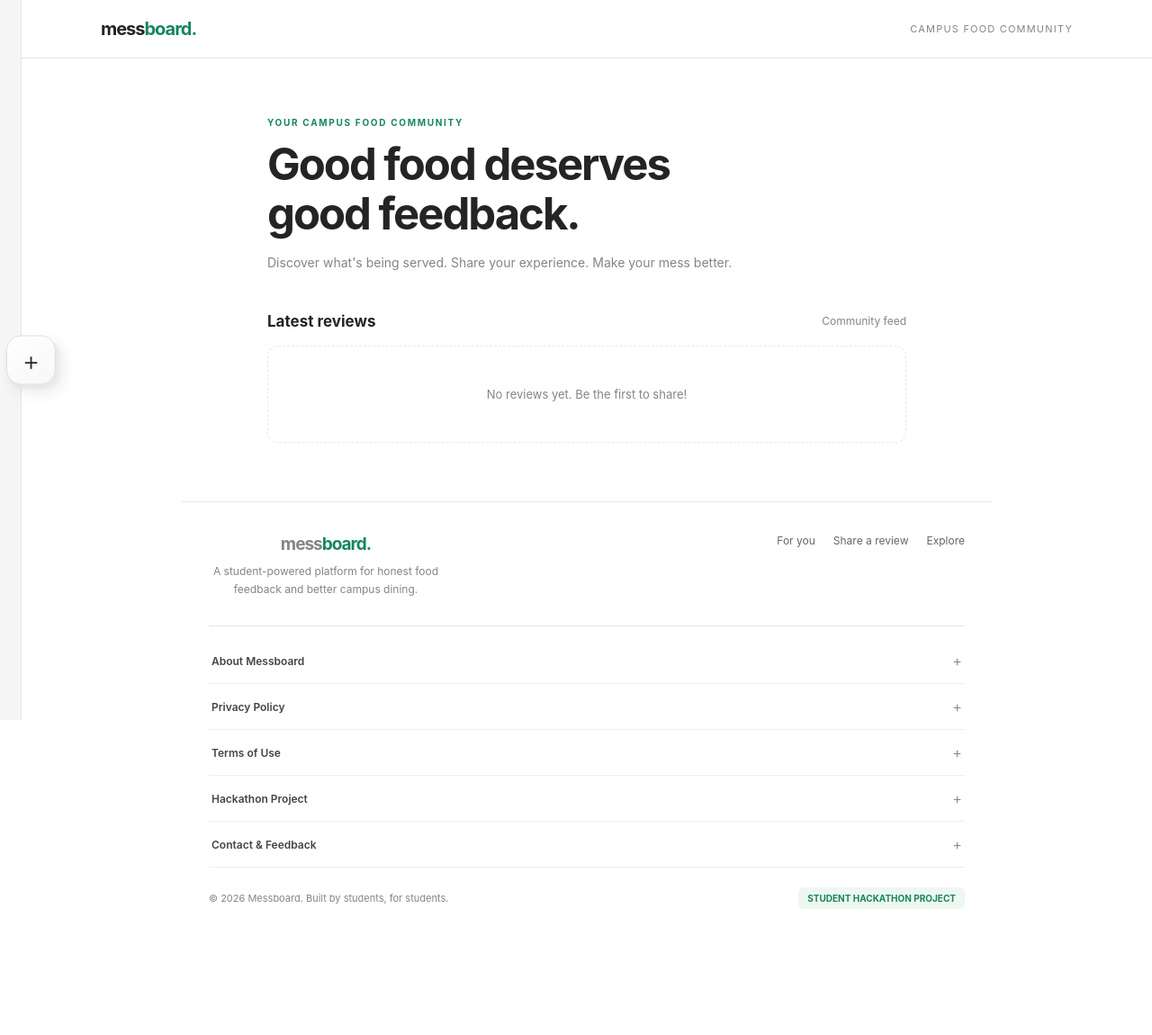
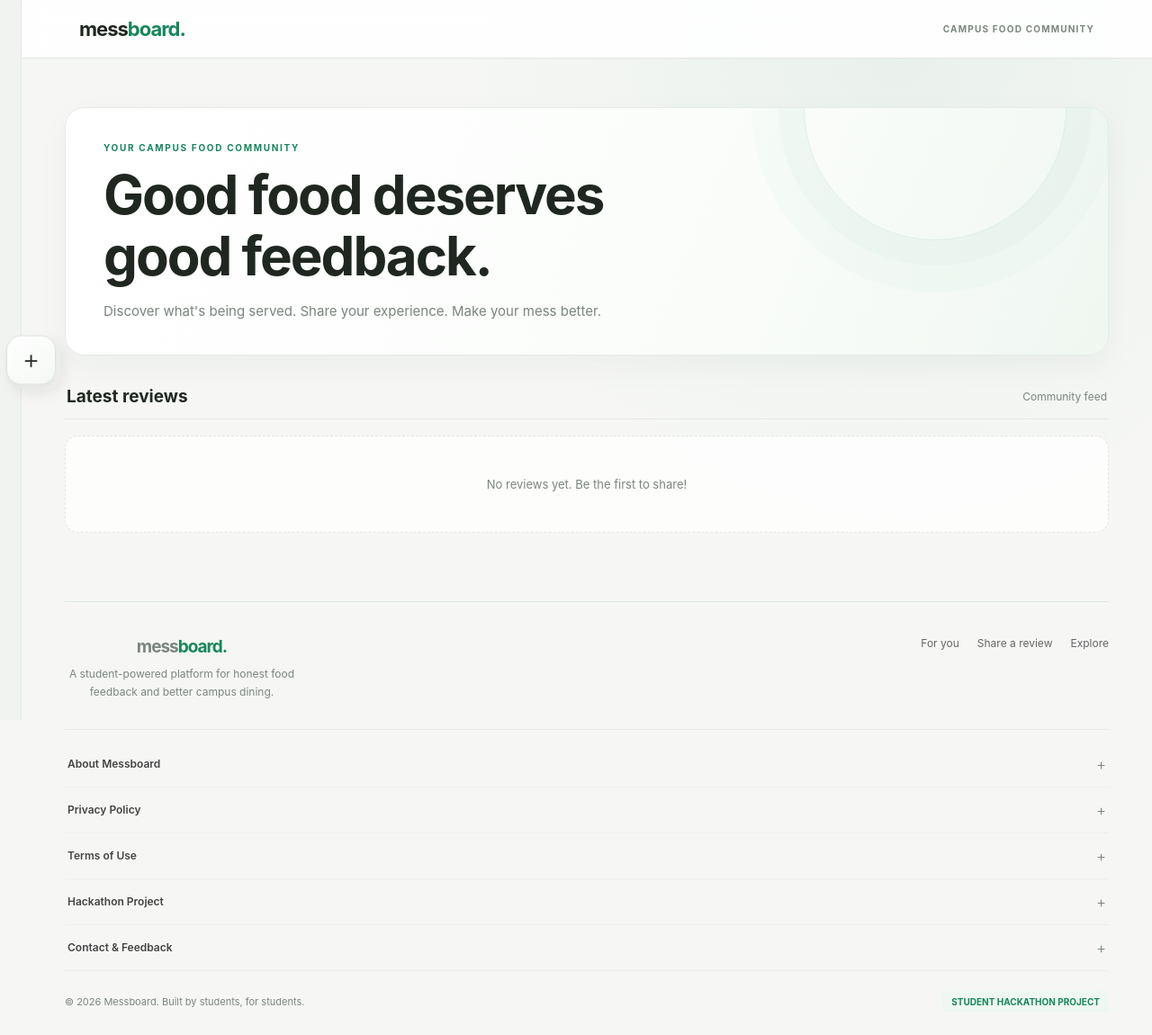
Before and after one commit to AvgLucer/MessBoard, a Spring Boot app: page / in a window 1280 px wide. Shown: the whole page at 90% size. Before the commit the page ends 1010 px from the top, so only its background shows below. Run offline with Spring Boot 4, Linux system fonts and the light colour scheme; data that the repository does not hold is empty.

Commit message:
Redesign MessBoard frontend UI

```diff
--- a/src/main/resources/static/index.html
+++ b/src/main/resources/static/index.html
@@ -76,6 +76,8 @@ button, input, textarea {
     color: #292929;
     font-size: 30px;
     font-weight: 300;
+    line-height: 1;
+    padding: 0 0 4px;
 
     cursor: pointer;
 
@@ -757,6 +759,189 @@ footer {
         transition-duration: .01ms !important;
     }
 }
+
+
+/* =========================================================
+   MESSBOARD VISUAL REFINEMENT — DESKTOP + SPACING POLISH
+   Visual-only overrides. Existing markup and behavior retained.
+   ========================================================= */
+:root {
+    --bg: #f6f7f5;
+    --panel: #ffffff;
+    --border: #e5e9e5;
+    --text: #202720;
+    --muted: #7b857d;
+    --green: #16865b;
+    --rail: #f0f3ef;
+}
+
+body {
+    background:
+        radial-gradient(ellipse at 78% 5%, rgba(22,134,91,.055), transparent 31rem),
+        var(--bg);
+}
+
+.main { min-height: 100vh; }
+
+.topbar {
+    padding-left: clamp(28px, 5vw, 84px);
+    padding-right: clamp(28px, 5vw, 84px);
+    background: rgba(255,255,255,.88);
+    box-shadow: 0 1px 0 rgba(25,45,30,.025);
+}
+
+.brand { font-size: 22px; }
+.top-label { font-weight: 650; font-size: 10px; }
+
+.content {
+    width: min(100% - 72px, 1160px);
+    max-width: 1160px;
+    margin: 54px auto 72px;
+    padding: 0;
+}
+
+.hero {
+    position: relative;
+    padding: 38px 42px 36px;
+    margin-bottom: 34px;
+    border: 1px solid #e5ebe5;
+    border-radius: 22px;
+    overflow: hidden;
+    background: linear-gradient(112deg, #ffffff 0%, #fbfdfb 58%, #f0f7f1 100%);
+    box-shadow: 0 12px 34px rgba(32,55,38,.045);
+}
+
+.hero::after {
+    content: "";
+    position: absolute;
+    width: 290px;
+    height: 290px;
+    right: 4%;
+    top: -145px;
+    border: 1px solid rgba(22,134,91,.10);
+    border-radius: 50%;
+    box-shadow: 0 0 0 28px rgba(22,134,91,.025), 0 0 0 58px rgba(22,134,91,.018);
+    pointer-events: none;
+}
+
+.hero h1 { max-width: 720px; font-size: clamp(42px, 5vw, 60px); }
+.hero p { max-width: 560px; font-size: 15px; }
+.eyebrow { font-size: 10px; }
+
+.feed-heading {
+    padding: 0 2px 13px;
+    margin-bottom: 18px;
+    border-bottom: 1px solid #e5e9e5;
+}
+.feed-heading h2 { font-size: 19px; }
+
+.post {
+    padding: 25px 27px;
+    margin-bottom: 20px;
+    border-color: #e4e9e4;
+    border-radius: 17px;
+    box-shadow: 0 3px 12px rgba(24,42,28,.025);
+}
+.post:hover {
+    transform: translateY(-3px);
+    box-shadow: 0 14px 34px rgba(24,42,28,.075);
+}
+.food-title { font-size: 21px; }
+.food-image {
+    max-height: 470px;
+    border-radius: 13px;
+    object-position: center;
+}
+.comment { max-width: 900px; font-size: 14px; }
+
+.create-card {
+    background: #fff;
+    border-color: #e4e9e4;
+    border-radius: 18px;
+    padding: 30px;
+    box-shadow: 0 10px 30px rgba(24,42,28,.035);
+}
+.field input:not([type="file"]),
+.field textarea, .search {
+    border-color: #e1e7e1;
+    border-radius: 11px;
+    padding: 14px 15px;
+    background: #fdfefd;
+}
+.upload {
+    border-color: #cbd9ce;
+    border-radius: 13px;
+    background: #fbfdfb;
+}
+.publish {
+    border-radius: 11px;
+    padding: 15px;
+    box-shadow: 0 5px 12px rgba(22,134,91,.15);
+}
+
+.page-title { font-size: clamp(34px, 4vw, 43px); }
+.search { max-width: 100%; }
+.empty {
+    background: rgba(255,255,255,.72);
+    border-color: #dfe7df;
+    border-radius: 15px;
+}
+
+.site-footer {
+    width: min(100% - 72px, 1160px);
+    max-width: 1160px;
+    margin-top: 76px;
+    padding: 38px 0 25px;
+    border-top-color: #e0e7e0;
+}
+
+.plus-button {
+    line-height: 1;
+    padding: 0 0 4px;
+    background: linear-gradient(145deg, #fff, #f4f8f4);
+    border-color: #dce5dc;
+}
+
+/* Wide screens use the available canvas instead of a narrow central column. */
+@media (min-width: 1500px) {
+    .content, .site-footer { width: min(100% - 112px, 1280px); max-width: 1280px; }
+    .hero { padding: 44px 50px 42px; }
+}
+
+@media (max-width: 900px) {
+    .content { width: min(100% - 48px, 760px); }
+    .site-footer { width: min(100% - 48px, 900px); }
+    .hero { padding: 32px 30px; }
+}
+
+@media (max-width: 600px) {
+    body { background: #fff; }
+    .content {
+        width: auto;
+        max-width: none;
+        margin: 43px auto;
+        padding: 0 17px;
+    }
+    .hero {
+        padding: 0;
+        border: 0;
+        border-radius: 0;
+        box-shadow: none;
+        background: transparent;
+    }
+    .hero::after { display: none; }
+    .hero h1 { font-size: 36px; }
+    .post { padding: 15px; }
+    .create-card { padding: 17px; }
+    .site-footer {
+        width: auto;
+        max-width: none;
+        margin-top: 40px;
+        padding: 28px 18px 20px;
+    }
+    .plus-button { line-height: 1; padding: 0 0 4px; }
+}
+
 </style>
 </head>
 
@@ -1065,7 +1250,7 @@ footer {
 // MESSBOARD CONFIGURATION
 // ==========================================
 
-const BACKEND = window.location.origin;
+const BACKEND = "http://localhost:8080";
 const API = BACKEND + "/api";
 
 const plusButton = document.getElementById("plusButton");
```
